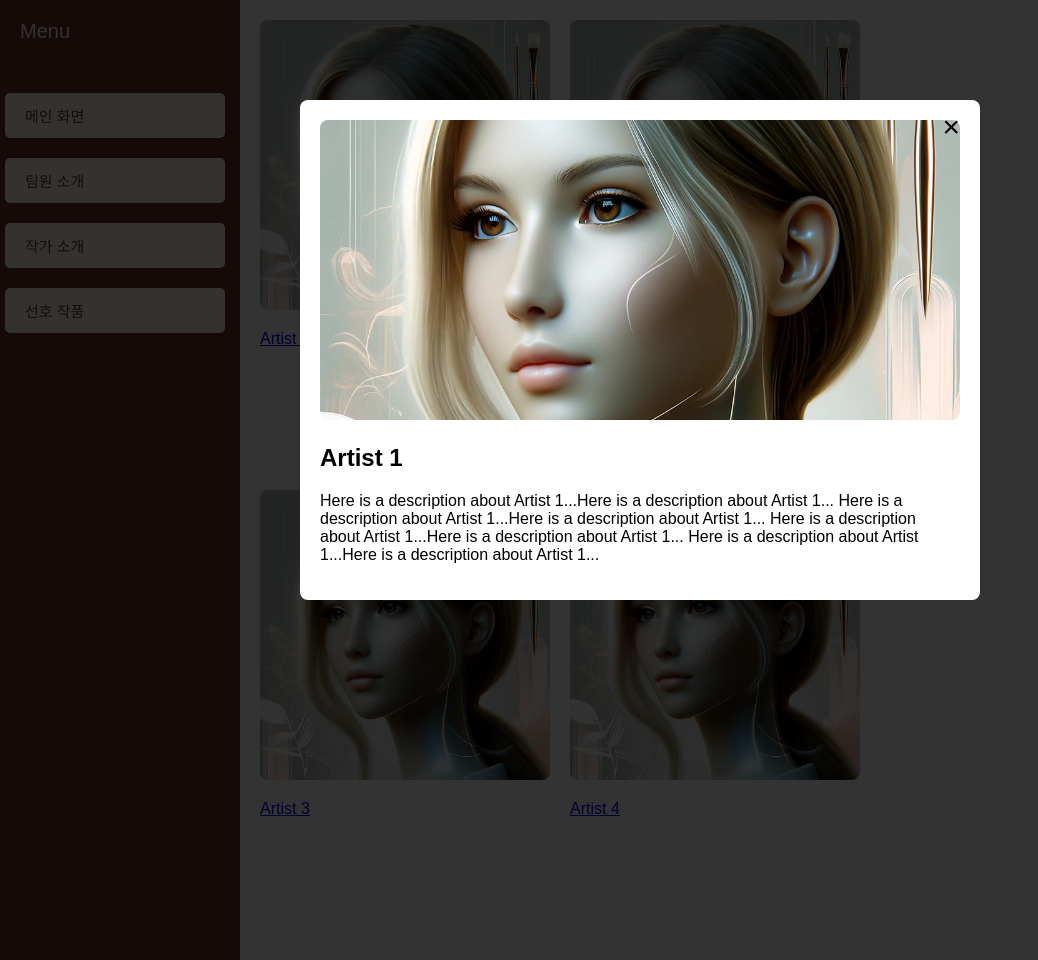
After one commit to YunNa000/ArtDocentAI_IndustryAcademic, a Django app: page /IntroArtist in a window 1280 px wide, after a click on "Artist 1". The commit adds this page. Shown: the whole page, without its empty margins (0-1038 px from the left). Run offline with Django 5.2, Linux system fonts and the light colour scheme.

Commit message:
make intro_team_artist_page_modify_tabbar

```diff
--- a/chatbot/static/css/styles.css
+++ b/chatbot/static/css/styles.css
@@ -2,7 +2,6 @@ body {
     font-family: Arial, sans-serif;
     margin: 0; /* 기본 마진 제거 */
     height: 100vh; /* 전체 화면 높이 설정 */
-    overflow: hidden; /* 스크롤 바 제거 */
     display: flex;
 }
 
@@ -60,6 +59,8 @@ body {
     padding-left: 25px; /* 텍스트 왼쪽 패딩 증가 */
     background-color: #e0d4cc; /* 배경색 변경 */
 }
+
+
 
 /* .gallery-container {
     margin-left: 260px;
--- a/chatbot/urls.py
+++ b/chatbot/urls.py
@@ -4,7 +4,10 @@ from . import views
 
 urlpatterns = [
     path('', views.home, name='home'),
+    path('home',views.home, name='home'),
     path('favorite',views.favorite, name='favorite'),
+    path('IntroTeam',views.IntroTeam, name='IntroTeam'),
+    path('IntroArtist',views.IntroArtist, name='IntroArtist'),
     path('chattrain', views.chattrain, name='chattrain'),
     path('chatanswer', views.chatanswer, name='chatanswer'),
 ]
--- a/chatbot/views.py
+++ b/chatbot/views.py
@@ -21,6 +21,17 @@ def favorite(request):
     context={}
 
     return render(request, "favorite.html", context)
+
+def IntroTeam(request):
+    context={}
+
+    return render(request, "IntroTeam.html", context)
+
+def IntroArtist(request):
+    context={}
+
+    return render(request, "IntroArtist.html", context)
+
 
 # csrf 토큰을 받으면 실행
 @csrf_exempt
--- /dev/null
+++ b/templates/IntroArtist.html
@@ -0,0 +1,128 @@
+{% extends 'base.html' %}
+{% load static %}
+
+{% block title %}
+작가 소개 - ChatBot Service
+{% endblock %}
+
+{% block content %}
+<div class="gallery-container">
+    <div class="grid-item">
+        <a href="#modal1">
+            <img src="{% static 'assets/img/aiwoman.webp' %}" alt="Artist 1">
+            <p>Artist 1</p>
+        </a>
+        <div id="modal1" class="modal">
+            <div class="modal-content">
+                <a href="#" class="close-btn">&times;</a>
+                <img src="{% static 'assets/img/aiwoman.webp' %}" alt="Artist 1" style="width: 100%; max-height: 300px; object-fit: cover;">
+                <h2>Artist 1</h2>
+                <p>Here is a description about Artist 1...Here is a description about Artist 1...
+                    Here is a description about Artist 1...Here is a description about Artist 1...
+                    Here is a description about Artist 1...Here is a description about Artist 1...
+                    Here is a description about Artist 1...Here is a description about Artist 1...</p>
+            </div>
+        </div>
+    </div>
+
+    <div class="grid-item">
+        <a href="#modal2">
+            <img src="{% static 'assets/img/aiwoman.webp' %}" alt="Artist 2">
+            <p>Artist 2</p>
+        </a>
+        <div id="modal2" class="modal">
+            <div class="modal-content">
+                <a href="#" class="close-btn">&times;</a>
+                <img src="{% static 'assets/img/aiwoman.webp' %}" alt="Artist 2" style="width: 100%; max-height: 300px; object-fit: cover;">
+                <h2>Artist 2</h2>
+                <p>Here is a description about Artist 2...</p>
+            </div>
+        </div>
+    </div>
+
+    <div class="grid-item">
+        <a href="#modal3">
+            <img src="{% static 'assets/img/aiwoman.webp' %}" alt="Artist 3">
+            <p>Artist 3</p>
+        </a>
+        <div id="modal3" class="modal">
+            <div class="modal-content">
+                <a href="#" class="close-btn">&times;</a>
+                <img src="{% static 'assets/img/aiwoman.webp' %}" alt="Artist 3" style="width: 100%; max-height: 300px; object-fit: cover;">
+                <h2>Artist 3</h2>
+                <p>Here is a description about Artist 3...</p>
+            </div>
+        </div>
+    </div>
+
+    <div class="grid-item">
+        <a href="#modal4">
+            <img src="{% static 'assets/img/aiwoman.webp' %}" alt="Artist 4">
+            <p>Artist 4</p>
+        </a>
+        <div id="modal4" class="modal">
+            <div class="modal-content">
+                <a href="#" class="close-btn">&times;</a>
+                <img src="{% static 'assets/img/aiwoman.webp' %}" alt="Artist 4" style="width: 100%; max-height: 300px; object-fit: cover;">
+                <h2>Artist 4</h2>
+                <p>Here is a description about Artist 4...</p>
+            </div>
+        </div>
+    </div>
+
+</div>
+<style>
+    body {
+        font-family: Arial, sans-serif;
+    }
+    .gallery-container {
+        display: grid;
+        grid-template-columns: repeat(2, 1fr);
+        gap: 20px;
+        padding: 20px;
+    }
+    .grid-item img {
+        max-width: 100%; /* Adjust image size */
+        height: auto;
+        border-radius: 8px;
+        transition: 0.3s;
+    }
+    .grid-item img:hover {
+        transform: scale(1.05);
+    }
+    .modal {
+        display: none;
+        position: fixed;
+        top: 0;
+        left: 0;
+        width: 100%;
+        height: 100%;
+        background-color: rgba(0, 0, 0, 0.8);
+        z-index: 1000;
+        padding-top: 100px;
+    }
+    .modal:target {
+        display: block;
+    }
+    .modal-content {
+        background-color: white;
+        margin: auto;
+        padding: 20px;
+        border-radius: 8px;
+        width: 50%; /* Adjust width as needed */
+        position: relative;
+    }
+    .close-btn {
+        position: absolute;
+        top: 10px;
+        right: 20px;
+        font-size: 30px;
+        text-decoration: none;
+        color: black;
+    }
+    .close-btn:hover {
+        color: red;
+        cursor: pointer;
+    }
+</style>
+{% endblock %}
--- a/templates/base.html
+++ b/templates/base.html
@@ -6,6 +6,7 @@
     {% load static %}
     <link href="{% static 'css/styles.css' %}" rel="stylesheet">
     <title>{% block title %}Home - ChatBot Service{% endblock %}</title>
+    {% block styles %}{% endblock %}  <!-- CSS Injection Point -->
 </head>
 <body>
     <div class="sidebar">
@@ -15,10 +16,13 @@
                 Menu
             </div>
             <li class="nav-item">
-                <a href="#" class="nav-link active">팀원 소개</a>
+                <a href="/home" class="nav-link">메인 화면</a>
             </li>
             <li class="nav-item">
-                <a href="#" class="nav-link">작가 소개</a>
+                <a href="/IntroTeam" class="nav-link">팀원 소개</a>
+            </li>
+            <li class="nav-item">
+                <a href="/IntroArtist" class="nav-link">작가 소개</a>
             </li>
             <li class="nav-item">
                 <a href="/favorite" class="nav-link">선호 작품</a>
```
Also changed, not shown: config/settings.py (+4 -3 lines), templates/IntroTeam.html (added, +157 -0 lines), chatbot/static/assets/img/aiman.webp (added), chatbot/static/assets/img/aiwoman.webp (added), chatbot/static/assets/img/hst.png (added), chatbot/static/assets/img/jyn.png (added), chatbot/static/assets/img/myw.png (added), chatbot/static/assets/img/swt.png (added).
